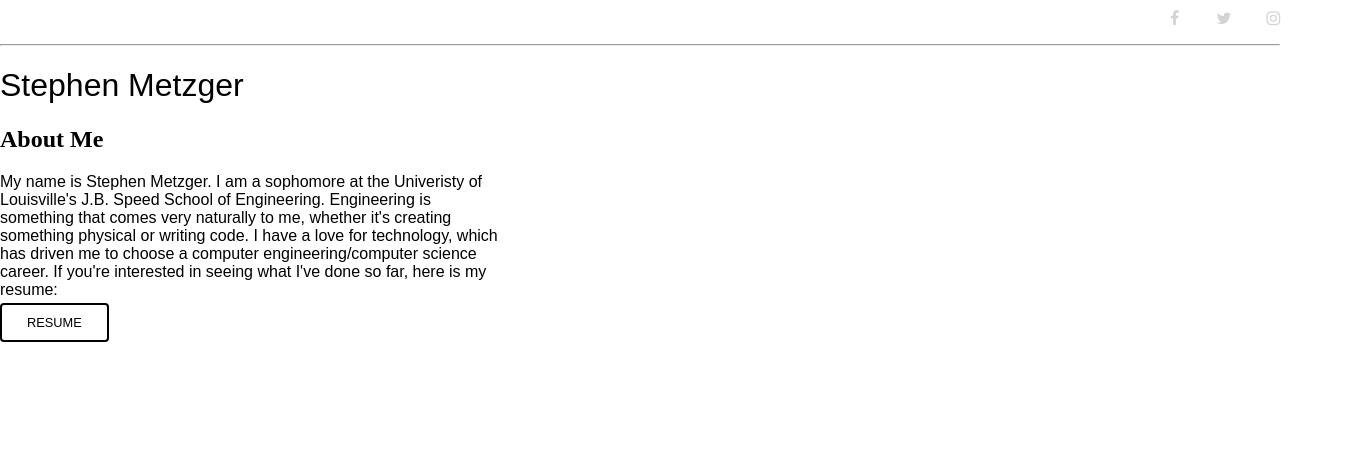
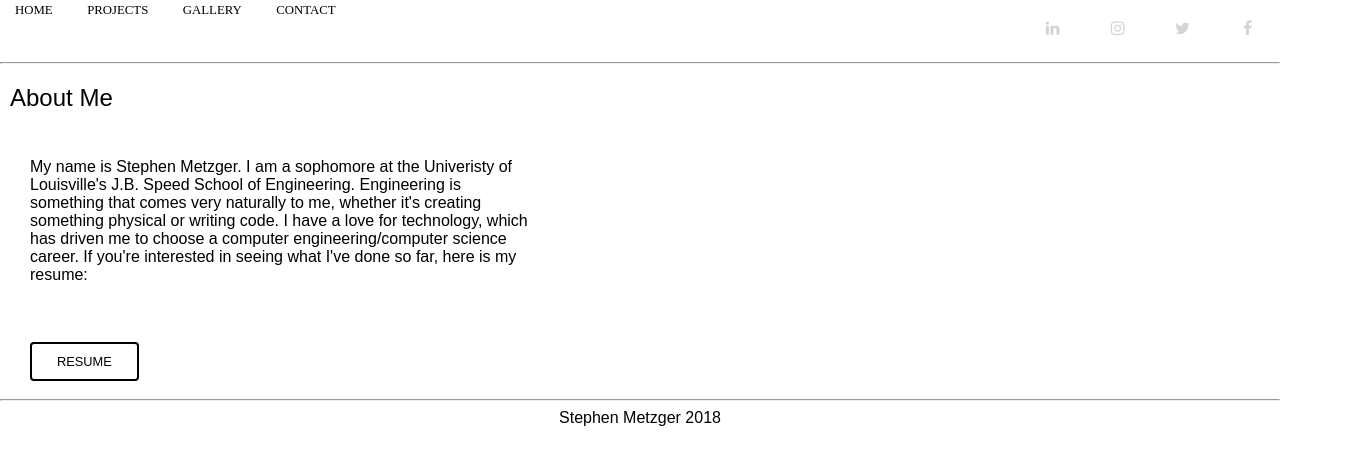
Before and after one commit to stephenmetzger99/webproject, a plain HTML site: page website/index.html in a window 1280 px wide. Shown: the whole page, 1345 px wide, since content can reach past the window. Drawn offline with Linux system fonts and the light colour scheme.

Commit message:
more groundwork

```diff
--- a/website/index.html
+++ b/website/index.html
@@ -1,28 +1,44 @@
 <html>
     <head>
-        <title>stevemetzger.me</title>
-        <link rel="stylesheet" type="text/css" href="style2.css">
+        <title>Home</title>
+        <link rel="stylesheet" type="text/css" href="style.css">
         <!-- Add icon library -->
         <link rel="stylesheet" href="https://cdnjs.cloudflare.com/ajax/libs/font-awesome/4.7.0/css/font-awesome.min.css">
 
 	</head>
 
+        <a class = "nav" href="stevemetzger.me">Home</a>
+        <a class = "nav" href="projects.html">Projects</a>
+        <a class = "nav" href="resume.pdf">Gallery</a>
+        <a class = "nav" href="resume.pdf">Contact</a>
 
         <a href="https://www.facebook.com/stephenmetzger99" class="fa fa-facebook"></a>
         <a href="https://twitter.com/smetzger_?lang=en" class="fa fa-twitter"></a>
         <a href="https://www.instagram.com/stephen.metzger/" class="fa fa-instagram"></a>
-    <a href="https://www.instagram.com/stephen.metzger/" class="fa fa-linkdin"></a>
-    <hr>
+        <a href="https://www.linkedin.com/in/stephen-metzger-0b287513b/" class="fa fa-linkedin"></a>
+
+        <br><br><br><hr>
+
+
     <body>
-    <!--  <img src="landingpage.jpg" alt="picture"/>-->
-    <h1>Stephen Metzger</h1>
+
+
         <h2>About Me</h2>
         <div>
-     <p>My name is Stephen Metzger. I am a sophomore at the Univeristy of Louisville's J.B. Speed School of Engineering. Engineering is something that comes very naturally to me, whether it's creating something physical or writing code. I have a love for technology, which has driven me to choose a computer engineering/computer science career. If you're interested in seeing what I've done so far, here is my resume:  </p>
-
+             <p class = "about">My name is Stephen Metzger. I am a sophomore at the Univeristy of Louisville's J.B. Speed School of Engineering. Engineering is something that comes very naturally to me, whether it's creating something physical or writing code. I have a love for technology, which has driven me to choose a computer engineering/computer science career. If you're interested in seeing what I've done so far, here is my resume:  </p>
+            <br>
+            <br>
+            <br>
             <a class = "btn" href="resume.pdf">RESUME</a>
         </div>
-
     </body>
 
+    <hr>
+    <center>
+    <footer>
+    Stephen Metzger 2018
+    </footer>
+    </center>
+
+
 </html>
--- /dev/null
+++ b/website/projects.css
@@ -0,0 +1,14 @@
+html, body {
+    margin: 0;
+    padding: 0;
+    height: 100%;
+    width: 100%;
+    font-family: sans-serif;
+}
+
+h1 {
+    font-family: sans-serif;
+    font-weight: 40;
+    margin: 50px;
+
+}
--- a/website/style.css
+++ b/website/style.css
@@ -1,70 +1,110 @@
-@import url('https://fonts.googleapis.com/css?family=Raleway');
-@import url('https://fonts.googleapis.com/css?family=Oswald');
-
 html, body {
     margin: 0;
     padding: 0;
     height: 100%;
     width: 100%;
+    font-family: sans-serif;
 }
-.intro{
-    height: 100%;
-    width: 100%;
-    margin: auto;
-    background: url(landingpage.jpg) no-repeat 50% 50%;
-    display: table;
-    top: 0;
-    background-size: cover;
+
+h1 {
+    font-family: sans-serif;
+    font-weight: normal;
+    float: left;
+    margin-right: 30px;
+
 }
-.intro .inner {
-    display: table-cell;
-    vertical-align: middle;
-    width: 100%;
-    max-width: none;
+
+h2 {
+    font-family: sans-serif;
+    width: auto;
+    margin-left: 10px;
+    font-weight: normal;
+    left: 50%;
 }
-.content {
-    max-width: 500px;
-    margin: 0 auto;
-    text-align: center;
+
+div {
+    height: auto;
+    width: 500px;
+    left: 50%;
+    font-weight: normal;
+    padding: 10px;
+    margin: 20px;
 }
-.content h1 {
-    font-family: 'Raleway', sans-serif;
-    color: 	#86C67C;
-    text-shadow: 0px 0px 300px #000;
-    font-size: 400%;
-}
+
+
+
 .btn {
-    border-radius: 9px;
-    font-family: 'Oswald', sans-serif;
-    color: 	#86C67C	;
-    font-size: 135%;
-    padding: 10px 20px;
-    border: solid #86C67C 3px;
+    border-radius: 4px;
+    font-family: sans-serif;
+    color: #000;
+    font-size: 80%;
+    padding: 10px 25px;
+    border: solid #000 2px;
     text-transform: uppercase;
     text-decoration: none;
-}
-.btn:hover{
-    color: #fff;
-    border: solid #fff 3px;
 
 }
-p{
-    font-size: 160%;
-    line-height: 210%;
-    text-align: justify;
-    margin: 3%;
-    font-family: sans-serif;
+
+.btn:hover{
+    border: solid #000 3px;
+    color: #fff;
+    fill: #000;
+    background-color: #000;
+
 }
-@media screen and (max-width: 768px){
-    .content h1 {
-        font-size: 250%;
-    }
-    .btn {
-        font-size: 110%
-        padding: 7px 15px;
-    }
-    p {
-        font-size: 100%
-            line-height: 160%;
-    }
+
+.nav {
+    font-family: serif;
+    color: #000;
+    margin-top: 20px;
+    font-size: 80%;
+    padding: 2px 15px;
+    text-transform: uppercase;
+    text-align: center;
+    text-decoration: none;
+
 }
+
+.nav:hover{
+    color: lightgray;
+}
+
+/* Style all font awesome icons */
+.fa {
+    padding: 10px;
+    font-size: 50px;
+    width: 25px;
+    text-align: center;
+    text-decoration: none;
+    float:right;
+    margin: 10px;
+
+}
+
+/* hover effect  */
+.fa:hover {
+    opacity: 0.7;
+}
+
+/* color for each brand */
+
+/* Facebook */
+.fa-facebook {
+    background: #fff;
+    color: lightgray;
+}
+
+/* Twitter */
+.fa-twitter {
+    background: #fff;
+    color: lightgray;
+}
+
+.fa-instagram {
+  background: #fff;
+  color: lightgray;
+}
+.fa-linkedin{
+  background: #fff;
+  color: lightgray;
+}
--- a/website/style2.css
+++ /dev/null
@@ -1,78 +0,0 @@
-html, body {
-    margin: 0;
-    padding: 0;
-    height: 100%;
-    width: 100%;
-    font-family: sans-serif;
-    justify-content: center;
-}
-
-h1 {
-    font-family: ;
-    font-weight: 500;
-}
-
-h2 {
-    font-family: serif;
-}
-
-div {
-    height: auto;
-    width: 500px;
-}
-
-.btn {
-    border-radius: 4px;
-    font-family: sans-serif;
-    color: #000;
-    font-size: 80%;
-    padding: 10px 25px;
-    border: solid #000 2px;
-    text-transform: uppercase;
-    text-decoration: none;
-}
-
-.btn:hover{
-    border: solid #000 3px;
-    color: #fff;
-    fill: #000;
-    background-color: #000;
-
-}
-
-/* Style all font awesome icons */
-.fa {
-    padding: 10px;
-    font-size: 50px;
-    width: 25px;
-    text-align: center;
-    text-decoration: none;
-    top: 0px;
-    position: relative;
-    left: 90%;
-
-}
-
-/* hover effect  */
-.fa:hover {
-    opacity: 0.7;
-}
-
-/* color for each brand */
-
-/* Facebook */
-.fa-facebook {
-    background: #fff;
-    color: lightgray;
-}
-
-/* Twitter */
-.fa-twitter {
-    background: #fff;
-    color: lightgray;
-}
-
-.fa-instagram {
-  background: #fff;
-  color: lightgray;
-}
```
Also changed, not shown: website/index2.html (deleted, +0 -23 lines), website/projects.html (added, +9 -0 lines), website/pic.jpg (deleted), 1 other file. Lines whose indentation alone changed are shown as unchanged.
